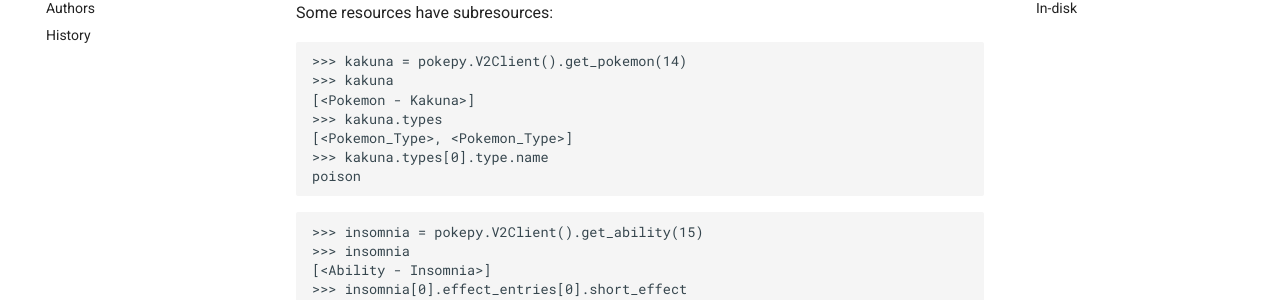
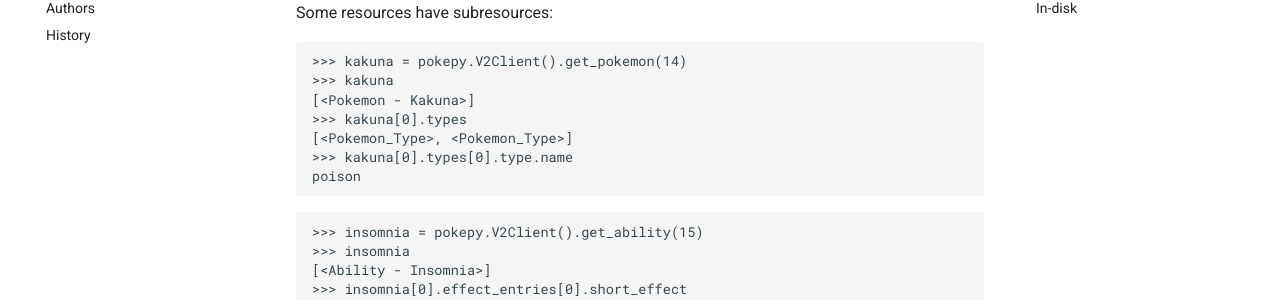
Before and after one commit to PokeAPI/pokepy, an MkDocs documentation site: the page built from docs/usage.md, in a window 1280 px wide and 900 px high, scrolled down 2607 px. Shown: the part 208-508 px from the top of the window. Built offline with MkDocs 1.6.1 and Material for MkDocs 9.7.7, drawn with Linux system fonts in a browser that asks for light colours.

Commit message:
typo in docs

````diff
--- a/docs/usage.md
+++ b/docs/usage.md
@@ -102,9 +102,9 @@ Some resources have subresources:
 >>> kakuna = pokepy.V2Client().get_pokemon(14)
 >>> kakuna
 [<Pokemon - Kakuna>]
->>> kakuna.types
+>>> kakuna[0].types
 [<Pokemon_Type>, <Pokemon_Type>]
->>> kakuna.types[0].type.name
+>>> kakuna[0].types[0].type.name
 poison
 ```
 
````
